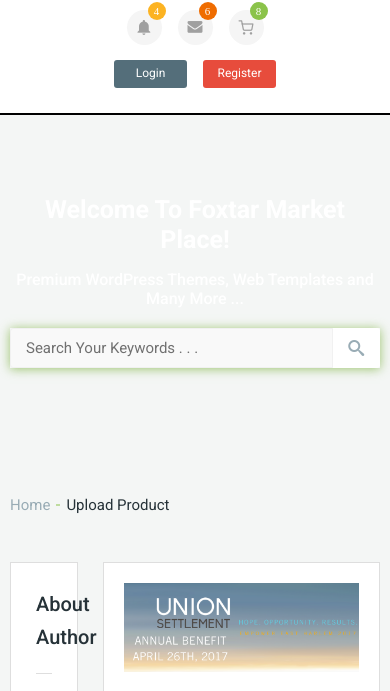
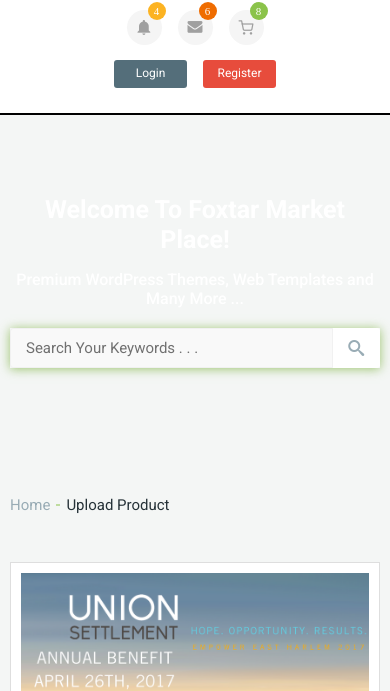
Before and after one commit to MaryJane5/online-store, a website: page profile-details.html in a window 390 px wide. Shown: the part 73-764 px from the top of the page. Drawn offline with Linux system fonts and the light colour scheme; files whose address does not match are found by name.

Commit message:
responsive

```diff
--- a/sass/pages/_profile-details.scss
+++ b/sass/pages/_profile-details.scss
@@ -10,23 +10,44 @@
 .profile-details-content {
   padding: 0 0 115px;
 
+  @include media ('<=phone') {
+    padding: 0 0 60px;
+   }
+
   .row {
     display: flex;
     justify-content: space-between;
     align-items: flex-start;
+
+    @include media ('<=desktop') {
+      flex-direction: column-reverse;
+    }
   }
 
   .sidebar {
     width: calc(25% - 25px);
     margin: 0 25px 0 0;
+
+    @include media ('<=desktop') {
+      width: 100%;
+    }
   }
 
   .main-content {
     width: 75%;
 
+    @include media ('<=desktop') {
+      width: 100%;
+      margin: 0 0 30px;
+     }
+
     .banner {
       padding: 20px;
       margin: 0 0 30px;
+
+      @include media ('<=phone') {
+        padding: 10px;
+      }
 
       a {
         display: block;
@@ -42,8 +63,12 @@
 }
 
 .about-autor {
-  padding: 25px;
+  padding: 25px 25px 35px;
   margin: 0 0 25px;
+
+  @include media ('<=phone') {
+    padding: 20px 20px 25px;
+  }
 
   h2 {
     font-size: 20px;
@@ -51,6 +76,12 @@
     padding: 0 0 20px;
     font-weight: 500;
     margin: 0 0 20px;
+
+    @include media ('<=phone') {
+      font-size: 18px;
+      margin: 0 0 10px;
+      padding: 0 0 10px
+    }
   }
 }
 
@@ -58,7 +89,17 @@
   display: flex;
   margin: 0 0 45px;
 
+  @include media ('<=phone') {
+    display: block;
+    width: 73px;
+    margin: 0 auto 25px;
+   }
+
   .img-autor {
+    @include media ('<=phone') {
+      margin: 0 0 15px;
+     }
+
     img {
       display: inline-block;
       vertical-align: middle;
@@ -106,8 +147,8 @@
 }
 
 .logo-batch {
-  margin: 0 0 15px;
   font-size: 0;
+
 
   ul {
     @extend %listreset;
@@ -115,6 +156,12 @@
     display: flex;
     align-items: center;
     justify-content: space-between;
+    max-width: 210px;
+
+    @include media ('<=phone') {
+      display: block;
+      margin: 0 auto;
+     }
   }
 
   li {
@@ -134,21 +181,44 @@
 }
 
 .sidebar-button {
-  margin: 0 0 15px;
+  margin: 0 0 30px;
+
+  @include media ('<=desktop') {
+    display: flex;
+    justify-content: center;
+    align-items: center;
+   }
+
+   @include media ('<=phone') {
+    display: block;
+    margin: 0 auto 30px;
+   }
 
   .btn {
+    display: block;
     width: 100%;
     max-width: 270px;
     color: $btn-color;
     font-size: $btn-font-size;
     background-color: $btn-background;
-    margin: 0 0 15px;
     outline: 0;
+
+    @include media ('<=phone') {
+      margin: 0 auto 15px;
+     }
 
     &.btn-send-message {
       background-color: $blue;
       position: relative;
       padding: 20px 80px;
+
+      @include media ('<=desktop') {
+       margin: 0 15px 0 0;
+       }
+
+      @include media ('<=phone') {
+        margin: 0 auto 15px;
+      }
 
       &:before {
         position: absolute;
@@ -236,7 +306,7 @@
       }
 
       &.followers:before {
-        content:"\e918";
+        content: "\e918";
         font-family: 'icomoon';
       }
    }
@@ -251,6 +321,11 @@
   font-size: 14px;
   font-weight: 500;
 
+  @include media ('<=phone') {
+    flex-direction: column;
+   }
+
+
   .col {
     width: 25%;
     border-right: 1px solid #dedede;
@@ -258,8 +333,18 @@
     margin: 0 auto;
     text-align: center;
 
+    @include media ('<=phone') {
+      width: 100%;
+      border-bottom: 1px solid #dedede;
+      padding: 10px 0;
+     }
+
     &:last-child {
       border-right: none;
+
+      @include media ('<=phone') {
+        border-bottom: none;
+      }
     }
   }
 
@@ -278,11 +363,20 @@
 }
 
 .about-me {
-  padding: 35px;
+  padding: 35px 35px 45px;
+
+  @include media ('<=phone') {
+    padding: 20px 20px 25px;
+  }
 
   h2 {
     font-size: 20px;
     margin: 0 0 25px;
+
+    @include media ('<=phone') {
+      font-size: 18px;
+      margin: 0 0 10px;
+    }
   }
   span {
     display: block;
@@ -290,18 +384,33 @@
     font-weight: 900;
     color: $dark-blue;
     margin: 0 0 25px;
+
+    @include media ('<=phone') {
+      font-size: 18px;
+      margin: 0 0 10px;
+      font-weight: 700;
+    }
   }
 
   p {
     margin: 0 0 40px;
     color: #707070;
+
+    @include media ('<=phone') {
+      margin: 0 0 20px;
+      font-size: 14px;
+    }
   }
 
   .skills-wrapper {
     margin: 0 0 20px;
 
+    @include media ('<=phone') {
+      margin: 0 0 10px;
+    }
+
     &:last-child {
-      margin: 0 0 10px;
+      margin: 0;
     }
 
     span {
```
Also changed, not shown: assets/main.min.css, 1 other file.
